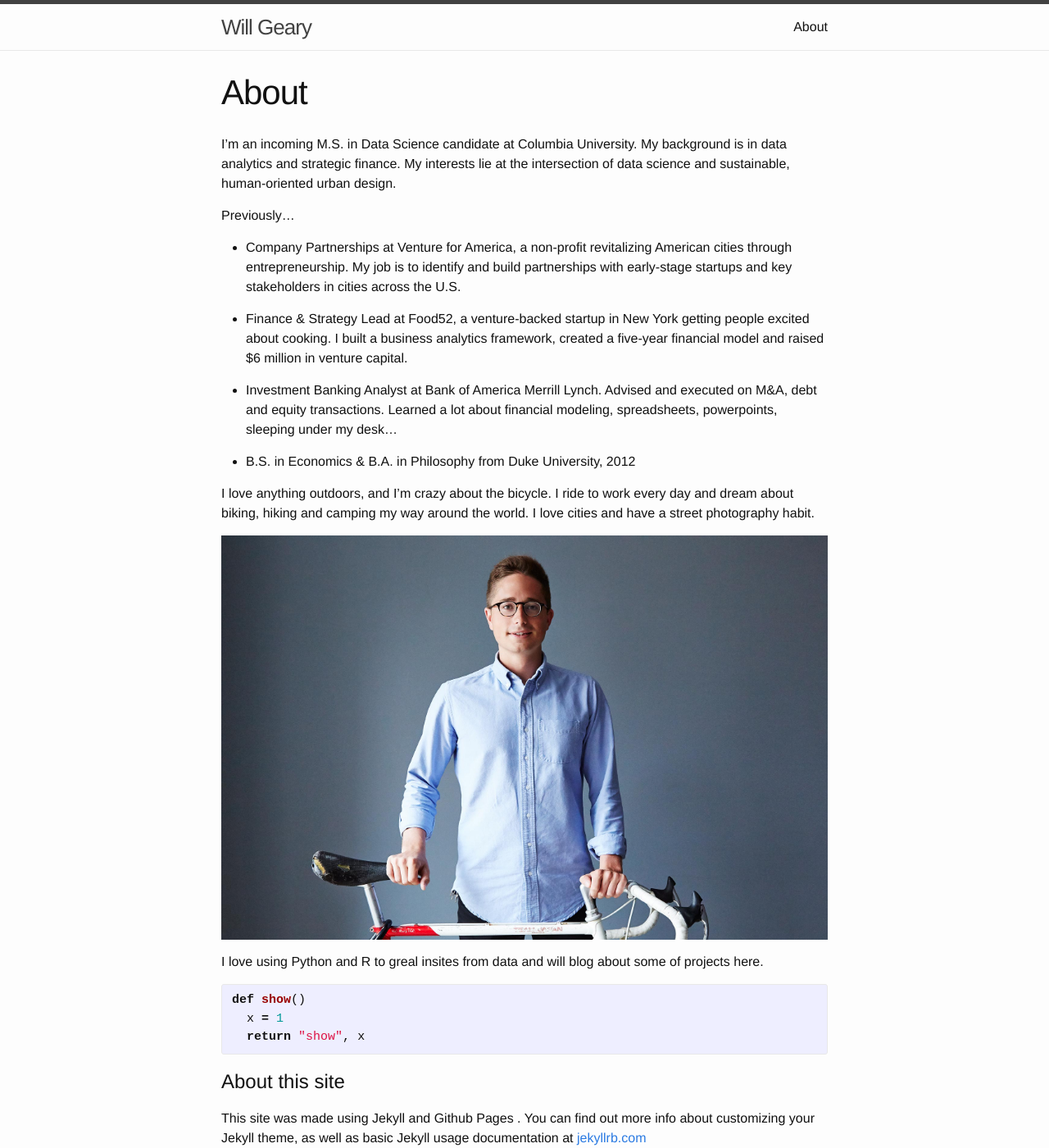
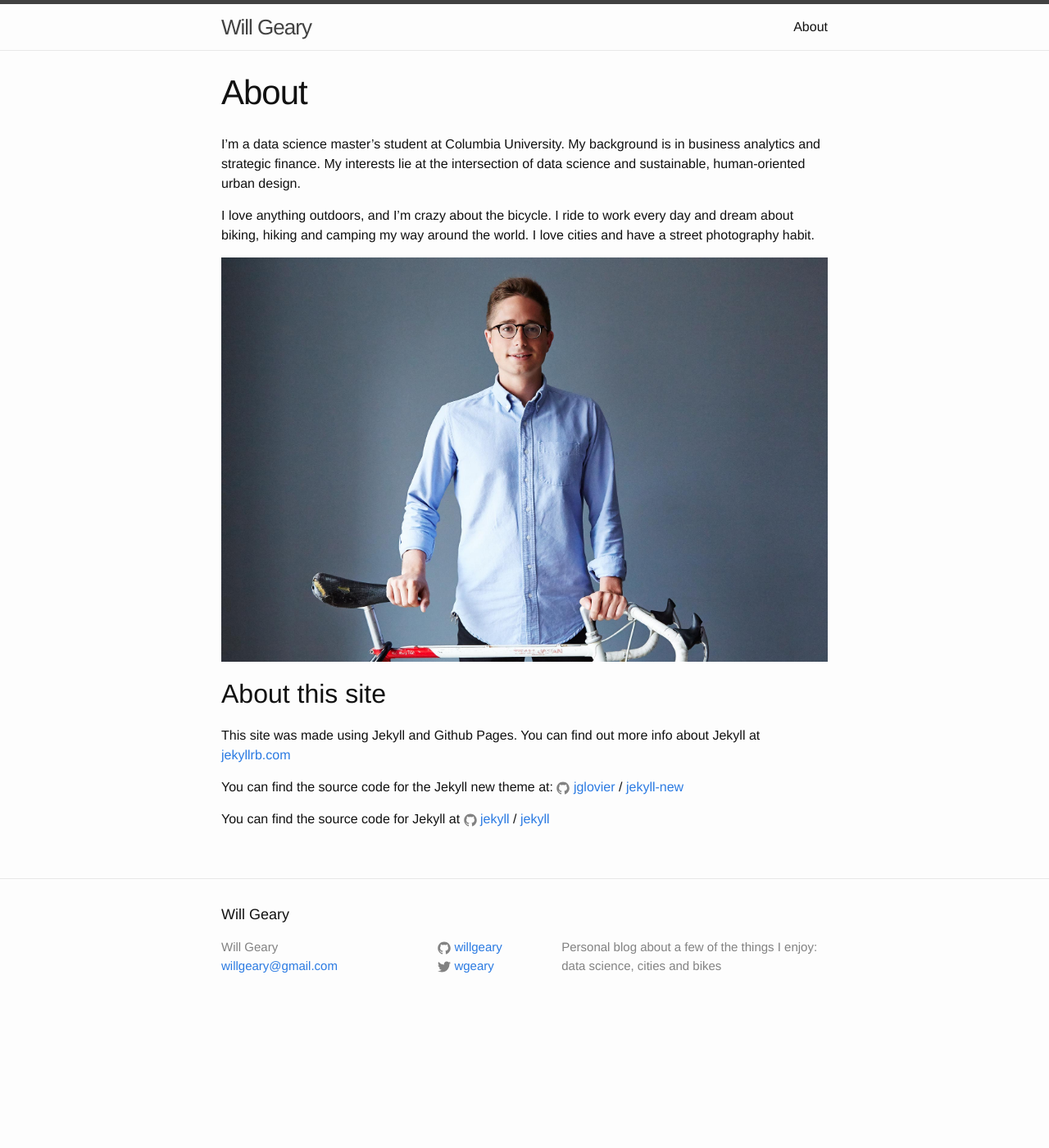
Before and after one commit to willgeary/willgeary.github.io, a Jekyll site: the page built from about.md, in a window 1280 px wide and 1400 px high. Shown: the whole window at 82% size. Built offline with Jekyll 4.4.1, drawn with Linux system fonts in a browser that asks for light colours.

Commit message:
Save my work

```diff
--- a/about.md
+++ b/about.md
@@ -4,34 +4,17 @@ title: About
 permalink: /about/
 ---
 
-I'm an incoming M.S. in Data Science candidate at Columbia University. My background is in data analytics and strategic finance. My interests lie at the intersection of data science and sustainable, human-oriented urban design.
-
-Previously...
-
-* Company Partnerships at Venture for America, a non-profit revitalizing American cities through entrepreneurship. My job is to identify and build partnerships with early-stage startups and key stakeholders in cities across the U.S.
-
-* Finance & Strategy Lead at Food52, a venture-backed startup in New York getting people excited about cooking. I built a business analytics framework, created a five-year financial model and raised $6 million in venture capital.
-
-* Investment Banking Analyst at Bank of America Merrill Lynch. Advised and executed on M&A, debt and equity transactions. Learned a lot about financial modeling, spreadsheets, powerpoints, sleeping under my desk...
-
-* B.S. in Economics & B.A. in Philosophy from Duke University, 2012
+I'm a data science master's student at Columbia University. My background is in business analytics and strategic finance. My interests lie at the intersection of data science and sustainable, human-oriented urban design.
 
 I love anything outdoors, and I'm crazy about the bicycle. I ride to work every day and dream about biking, hiking and camping my way around the world. I love cities and have a street photography habit.
 
 ![Me and my baby]({{ site.url }}/assets/bike_will.jpg)
 
-I love using Python and R to greal insites from data and will blog about some of projects here.
-
-{% highlight python %}
-def show()
-  x = 1
-  return "show", x
-{% endhighlight %}
 
 
 
-# About this site
-This site was made using Jekyll and Github Pages  . You can find out more info about customizing your Jekyll theme, as well as basic Jekyll usage documentation at [jekyllrb.com](http://jekyllrb.com/)
+## About this site
+This site was made using Jekyll and Github Pages. You can find out more info about Jekyll at [jekyllrb.com](http://jekyllrb.com/)
 
 You can find the source code for the Jekyll new theme at:
 {% include icon-github.html username="jglovier" %} /
```
